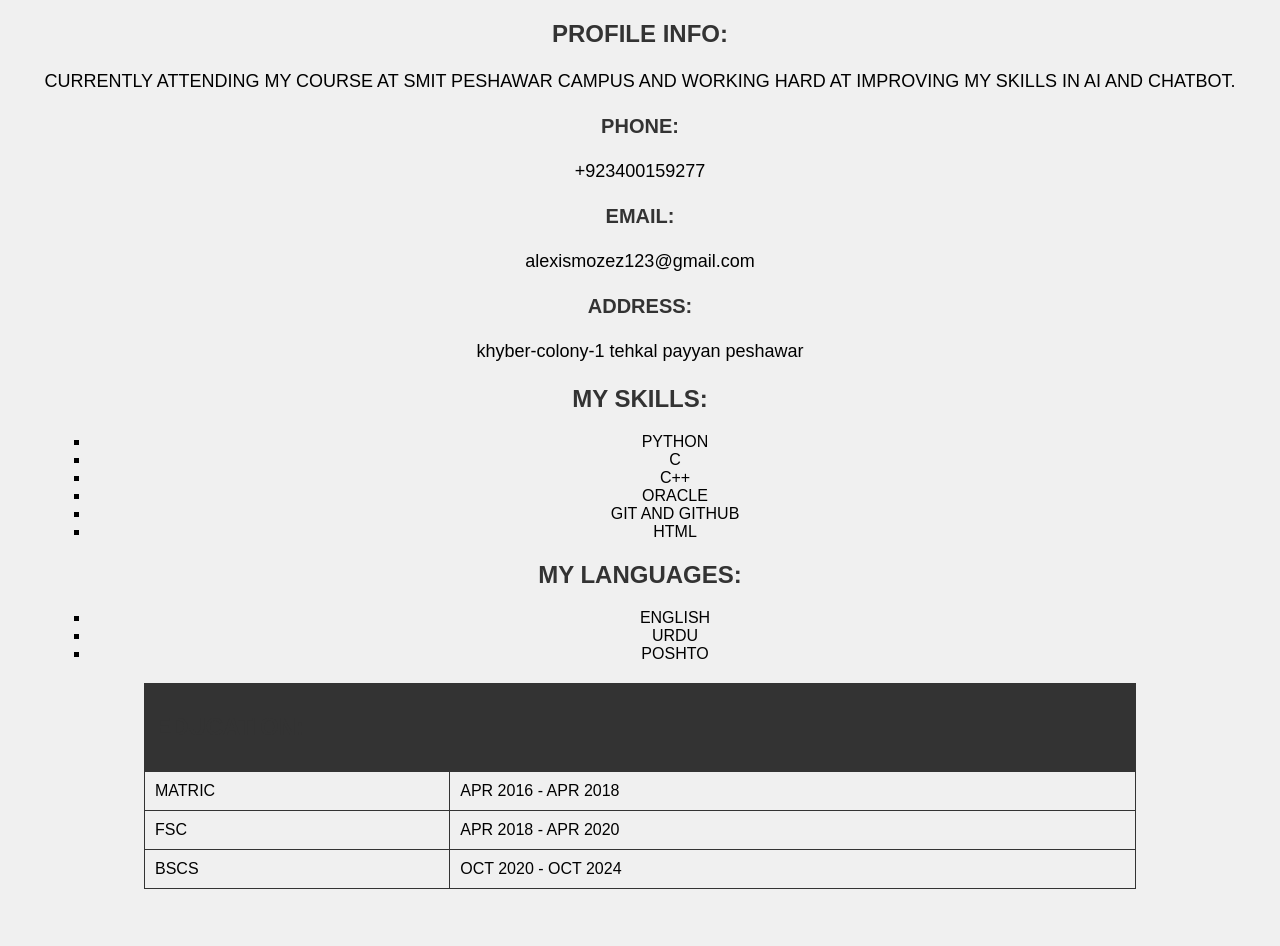
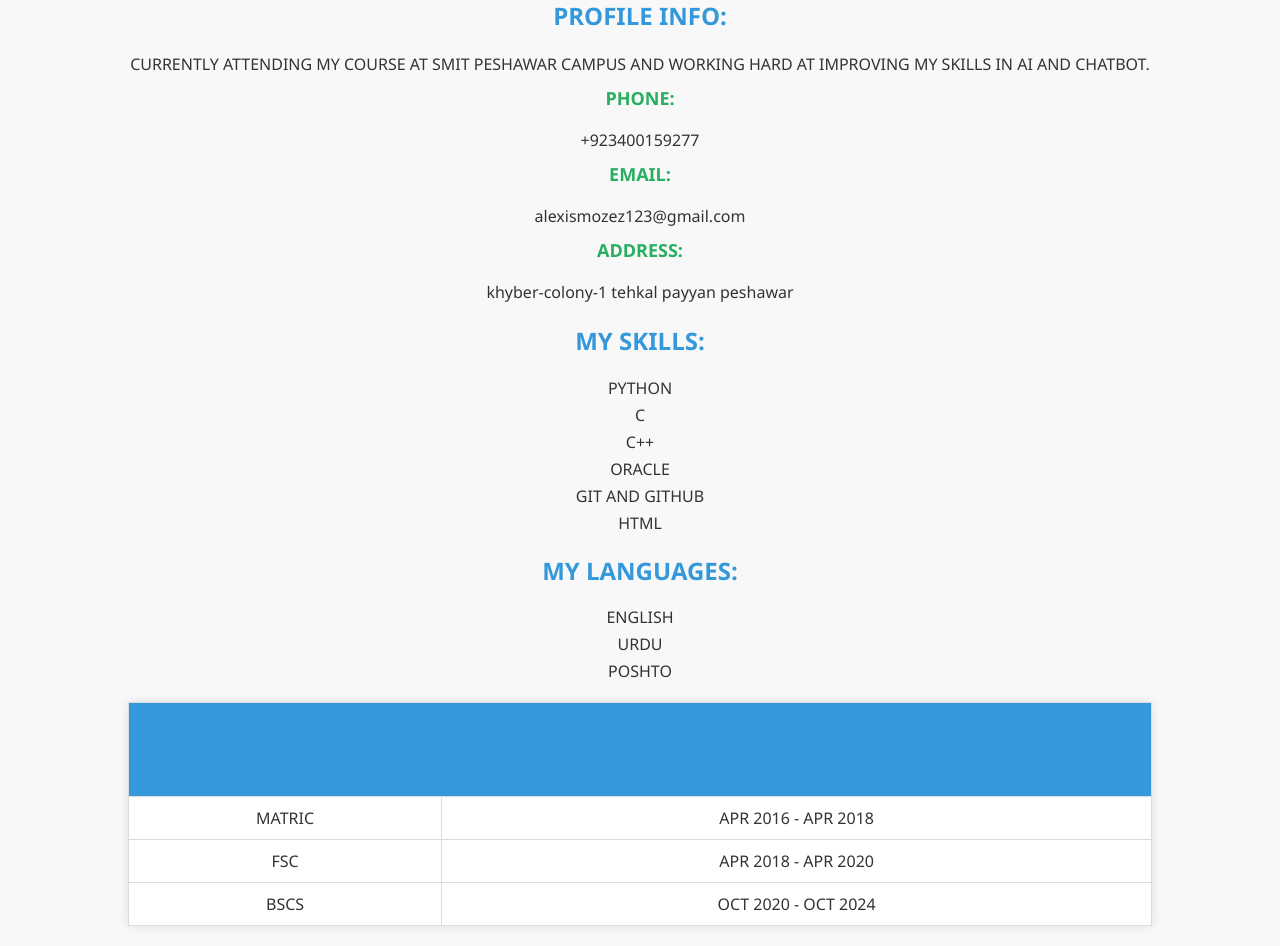
Before and after one commit to ibtisamahmad123/cv-project, a plain HTML site: page index.html in a window 1280 px wide. Shown: the part 500-1446 px from the top of the page. Drawn offline with Linux system fonts and the light colour scheme.

Commit message:
colored my css

```diff
--- a/index.html
+++ b/index.html
@@ -5,10 +5,10 @@
     <meta name="viewport" content="width=device-width, initial-scale=1.0">
     <title>Document</title>
 
-    <link rel="stylesheet" href="/style.css">
+    <link rel="stylesheet" href="style.css">
 </head>
 <body>
-    <img src="/e29f9003-198c-4109-ba4c-f42c12f07ad4.jpg" alt="my profile pic" width="400" height="400">
+    <img src="e29f9003-198c-4109-ba4c-f42c12f07ad4.jpg" alt="my profile pic" width="400" height="400">
     <h1><b>IBTISAM AHMAD</b></h1>
     <h2><b>PROFILE INFO:</b></h2>
     <p>CURRENTLY ATTENDING MY COURSE AT SMIT PESHAWAR CAMPUS AND WORKING HARD AT IMPROVING MY SKILLS IN AI AND CHATBOT.</p>
--- a/style.css
+++ b/style.css
@@ -1,62 +1,59 @@
-/* Apply styles to the entire page */
 body {
-    font-family: Arial, sans-serif;
-    background-color: #f0f0f0;
+    font-family: 'Segoe UI', Tahoma, Geneva, Verdana, sans-serif;
     margin: 0;
-    padding: 20px;
+    padding: 0;
     text-align: center;
-}
-
-/* Style the profile picture */
-img {
-    border-radius: 50%;
-    display: block;
-    margin: 20px auto;
-    box-shadow: 0 0 10px rgba(0, 0, 0, 0.5);
-}
-
-/* Style headings */
-h1, h2, h3 {
+    background-color: #f8f8f8;
     color: #333;
 }
 
-/* Style the main content */
-p {
-    font-size: 18px;
-    line-height: 1.5;
-    margin-bottom: 20px;
+img {
+    border-radius: 50%;
+    border: 4px solid #3498db;
 }
 
-/* Style the contact information */
-h3 {
-    font-size: 20px;
-    margin-top: 10px;
+h1, h2, h3 {
+    font-weight: bold;
+    color: #3498db;
 }
 
-/* Style the unordered lists */
-ul {
-    list-style-type: square;
-    margin-left: 30px;
+p {
+    font-size: 16px;
+    margin: 10px 0;
+    line-height: 1.5;
 }
 
-/* Style the table */
+h3 {
+    font-size: 18px;
+    margin-top: 10px;
+    color: #27ae60;
+}
+
+ul {
+    list-style-type: none;
+    padding: 0;
+    margin: 0;
+}
+
+li {
+    margin-bottom: 5px;
+}
+
 table {
     width: 80%;
     margin: 20px auto;
     border-collapse: collapse;
-}
-
-table, th, td {
-    border: 1px solid #333;
+    background-color: #fff;
+    box-shadow: 0 0 10px rgba(0, 0, 0, 0.1);
 }
 
 th, td {
     padding: 10px;
-    text-align: left;
+    border: 1px solid #dcdcdc;
 }
 
-/* Style the table header cells */
+
 th {
-    background-color: #333;
-    color: white;
+    background-color: #3498db;
+    color: #fff;
 }
```
